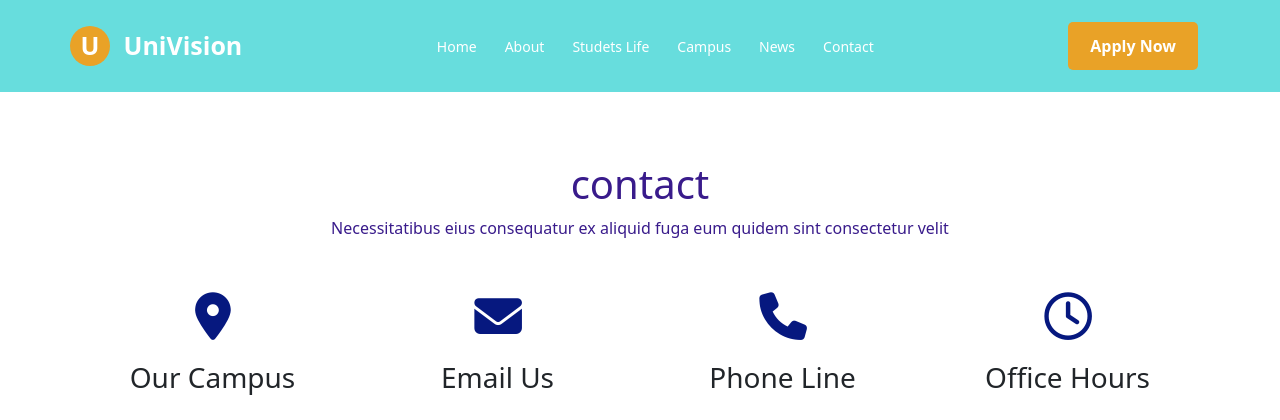
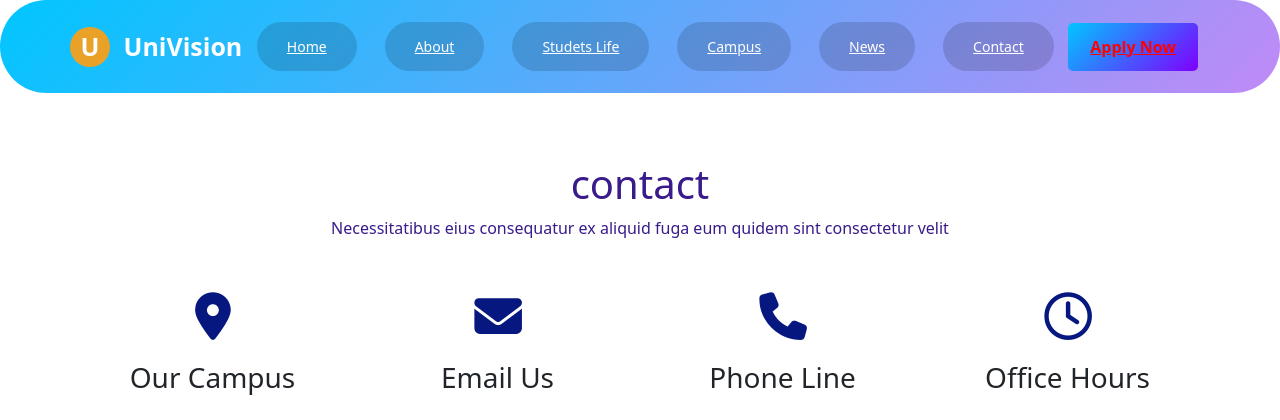
Before and after one commit to Liyavurrahuman/My-practice, a web app: file final project/cantact.html in a window 1280 px wide. Shown: the top 420 px of the page. Run offline with its HTML, style and script files only (its server is not run), Linux system fonts and the light colour scheme; some libraries are stand-ins or nearby versions.

Commit message:
feat: enhance header and navigation styles with gradients and hover effects

```diff
--- a/final project/css/cantact.css
+++ b/final project/css/cantact.css
@@ -42,7 +42,8 @@ a {
     width: 100%;
     z-index: 10;
     padding: 22px 0;
-    background-color:rgb(103, 221, 221);
+    border-radius: 50px;
+    background: linear-gradient(135deg,#00c6ff,#7f10ed7d);
 }
 
 .nav {
@@ -75,23 +76,33 @@ nav {
 }
 
 nav a {
+   padding: 12px 28px;
+    border:2px solid transparent;
+    border-radius: 50px;
+    background: rgba(0, 0, 0, 0.147);
     color: white;
     font-size: 14px;
     font-weight: 500;
-    text-decoration: none;
+    transition: 0.3s;
 }
 
 nav a:hover {
-    color: #e9a227;
+     color: #f5f3f8;
+    box-shadow:0 0 15px  #ff00ff,
+               0 0 30px  #00ffff;
+    transform: translateY(-2px);
 }
 
 .apply-btn {
-    background: #e9a227;
-    color: white;
+   color: rgb(251, 3, 3);
     padding: 12px 22px;
     border-radius: 5px;
     font-weight: 600;
-     text-decoration: none;
+
+    cursor: pointer;
+    position: relative;
+    transition: o.4s;
+    background: linear-gradient(135deg,#00c6ff,#7f00ff);
 }
 
 .contact{
```
Also changed, not shown: final project/css/campus.css (+18 -5 lines), final project/css/studets life.css (+18 -7 lines).
